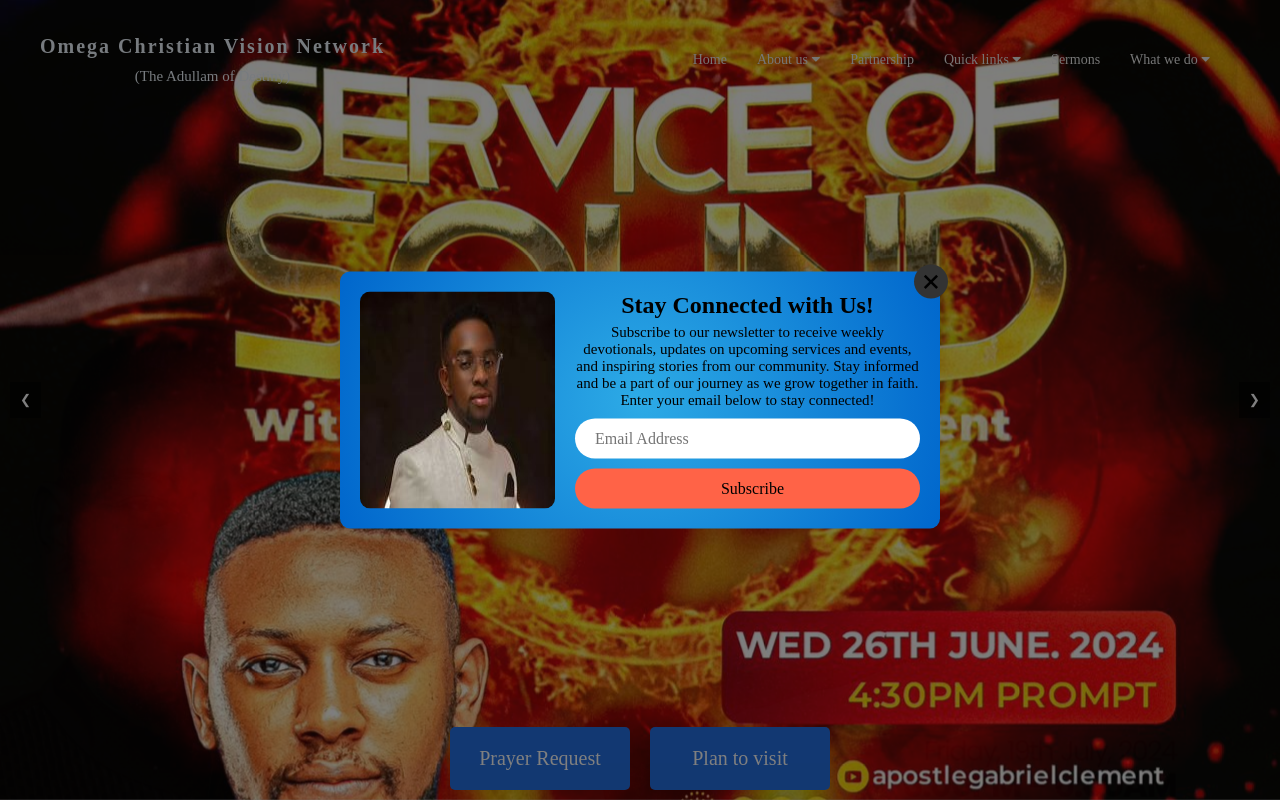
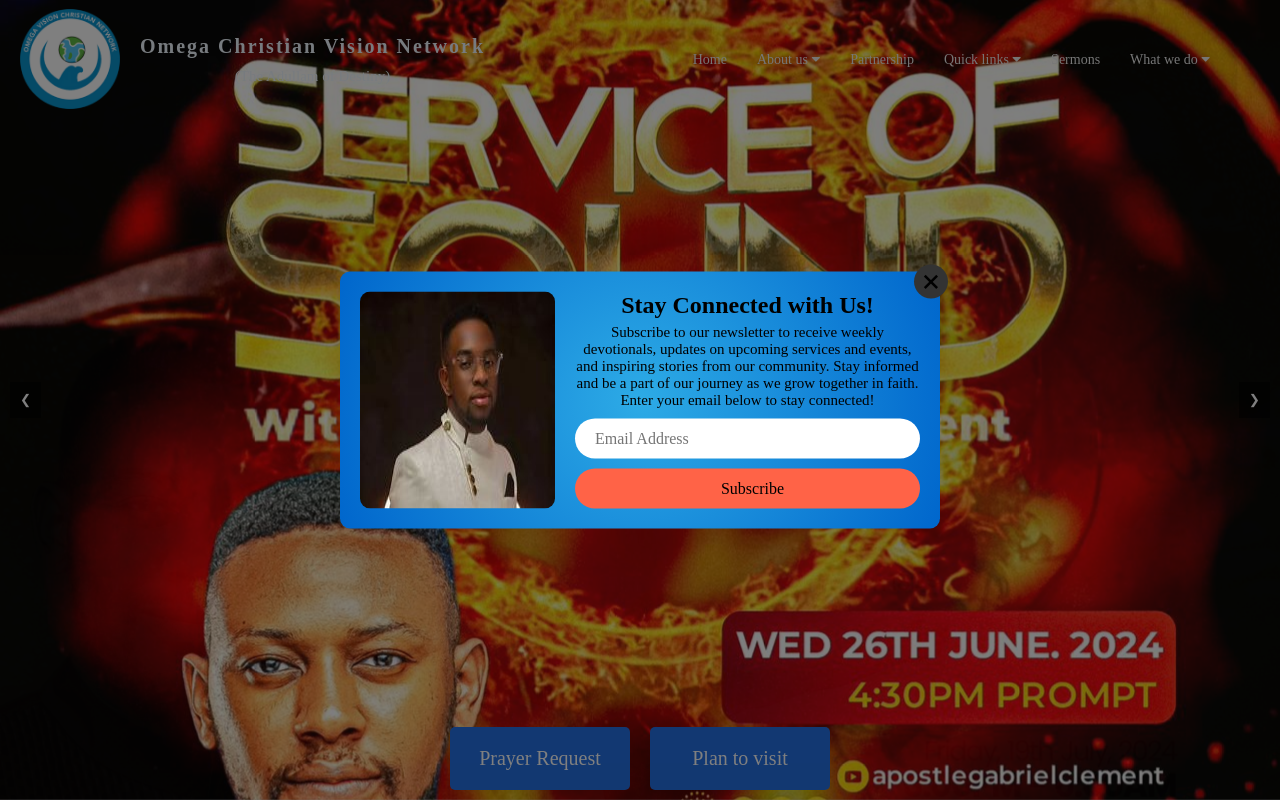
Before and after one commit to OgbonnaBlessed/Omega-Vision-Christian-Network, a plain HTML site: page index.html in a window 1280 px wide. Drawn offline with nearby package versions, Linux system fonts and the light colour scheme; the site is published under a folder, as on GitHub Pages, so addresses that start at the root find nothing.

Commit message:
Changed the path.

```diff
--- a/index.html
+++ b/index.html
@@ -40,7 +40,7 @@
             <nav>
                 <div class="logo-container">
                     <div class="logo">
-                        <img src="/images/omega_logo.png" alt="">
+                        <img src="./images/omega_logo.png" alt="">
                     </div>
                     <div class="logo-name">
                         <p class="main-name">Omega Christian Vision Network</p>
```
